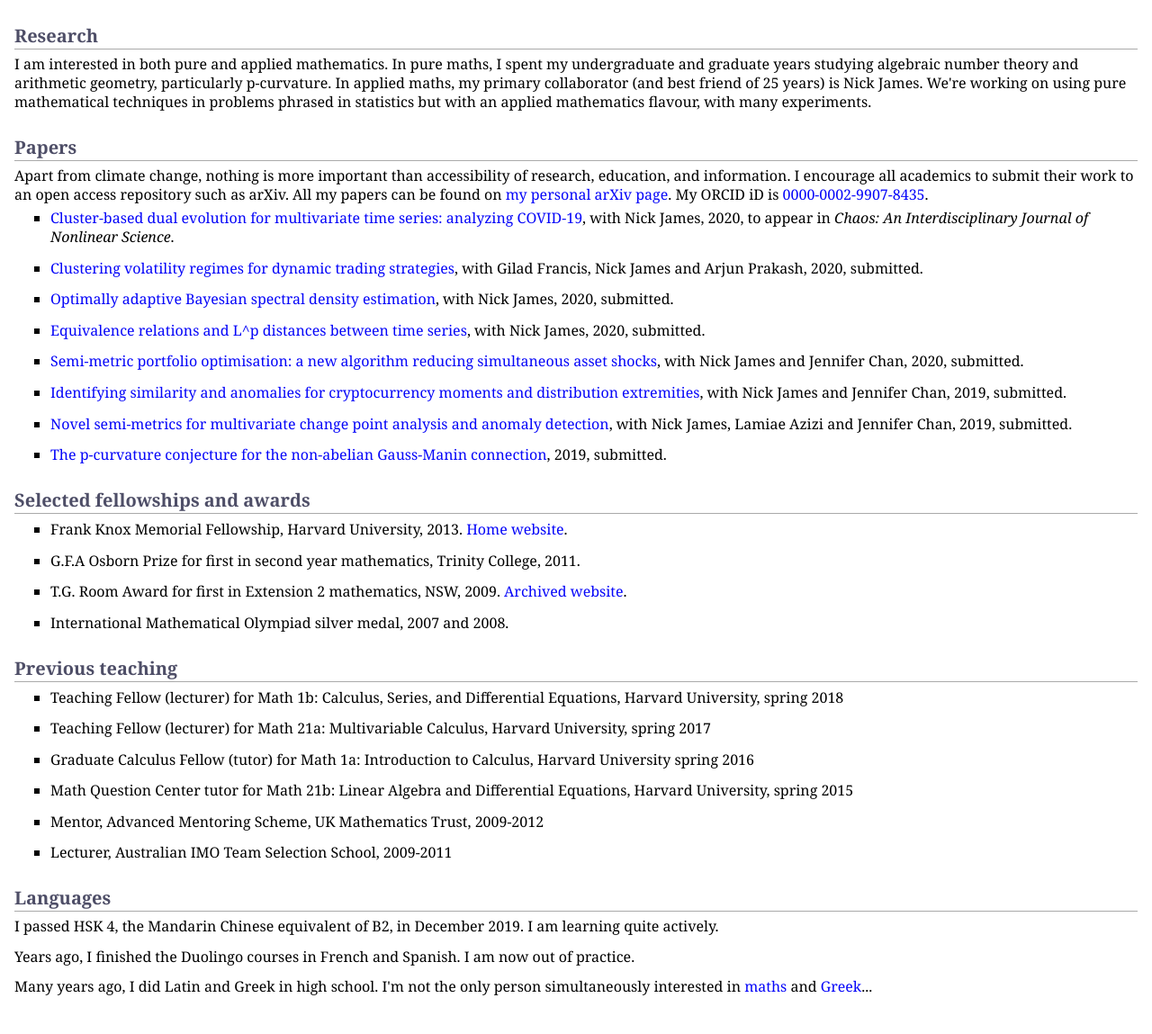
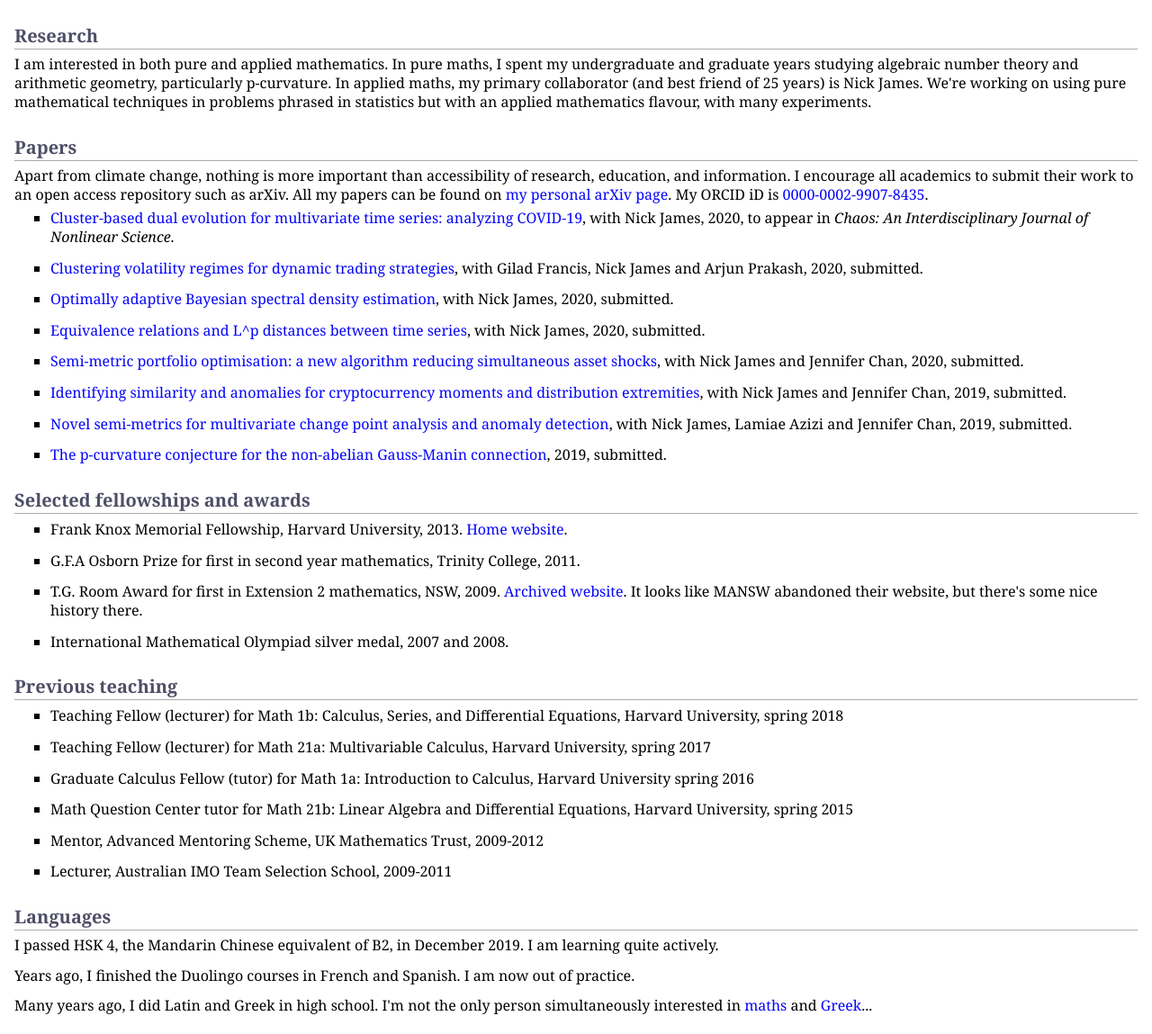
Before and after one commit to MaxMenzies/maxmenzies.com, a Jekyll site: the page index.html, which Jekyll copies as it is, in a window 1280 px wide, cut to the strip 284-1433 px from the top of the page. Shown: the whole strip at 90% size. Built offline with Jekyll 4.4.1, drawn with Linux system fonts in a browser that asks for light colours; before the commit the page ends 1412 px from its top, so only the background shows below that.

Commit message:
Update index.html

```diff
--- a/index.html
+++ b/index.html
@@ -81,7 +81,7 @@
 </li>
 </ul>
 <ul>
-<li><p>T.G. Room Award for first in Extension 2 mathematics, NSW, 2009. <a href="http://web.archive.org/web/20110323043756/https://www.mansw.nsw.edu.au/studentservices/tgroom-award.htm">Archived website</a>.</p>
+<li><p>T.G. Room Award for first in Extension 2 mathematics, NSW, 2009. <a href="http://web.archive.org/web/20110323043756/https://www.mansw.nsw.edu.au/studentservices/tgroom-award.htm">Archived website</a>. It looks like MANSW abandoned their website, but there's some nice history there.</p>
 </li>
 </ul>
 <ul>
```
